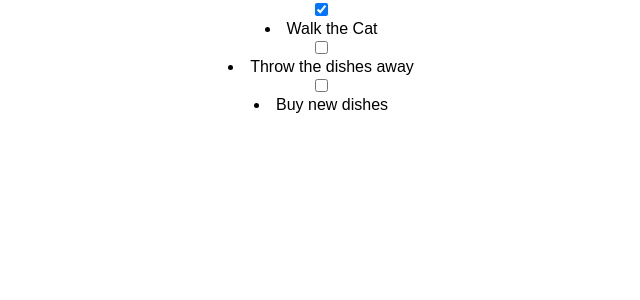
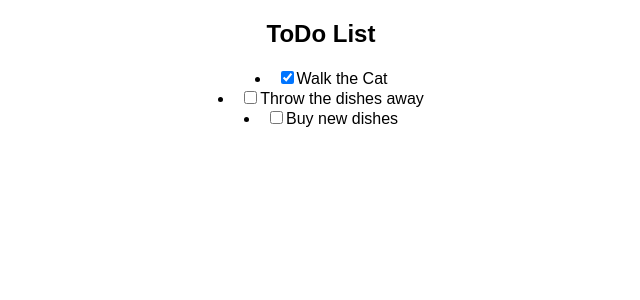
Before and after one commit to theranbrig/react-to-do, a React (Create React App) app: page / in a window 1280 px wide. Shown: the top 300 px of the page, without its empty margins (319-959 px from the left). Built offline with nearby package versions, Linux system fonts and the light colour scheme.

Commit message:
Checkpoint 2 state and props update

```diff
--- a/public/index.html
+++ b/public/index.html
@@ -1,5 +1,6 @@
 <!DOCTYPE html>
 <html lang="en">
+
 <head>
   <meta charset="utf-8">
   <meta name="viewport" content="width=device-width, initial-scale=1, shrink-to-fit=no">
@@ -19,8 +20,9 @@
       work correctly both with client-side routing and a non-root public URL.
       Learn how to configure a non-root public URL by running `npm run build`.
     -->
-    <title>React App</title>
+  <title>Todo List</title>
 </head>
+
 <body>
   <noscript>
     You need to enable JavaScript to run this app.
@@ -37,4 +39,5 @@
       To create a production bundle, use `npm run build` or `yarn build`.
     -->
 </body>
+
 </html>
--- a/src/App.js
+++ b/src/App.js
@@ -17,8 +17,9 @@ class App extends Component {
   render() {
     return (
       <div className="App">
-        { this.state.todos.map((todo, index) =>
-          <ToDo key={index} description={todo.description} isCompleted={todo.isCompleted} />
+        <h2>ToDo List</h2>
+        { this.state.todos.map( todo =>
+          <ToDo description={todo.description} isCompleted={todo.isCompleted} />
         )}
       </div>
     );
--- a/src/components/ToDo.js
+++ b/src/components/ToDo.js
@@ -4,8 +4,10 @@ class ToDo extends Component {
     render() {
         return (
             <div>
-                <input type="checkbox" checked={ this.props.isCompleted }/>
-                <li>{ this.props.description }</li>
+                <li>
+                    <input type="checkbox" checked={ this.props.isCompleted }/>
+                    <span>{ this.props.description }</span>
+                </li>
             </div>
         );
     }
```
Lines whose indentation alone changed are shown as unchanged.
